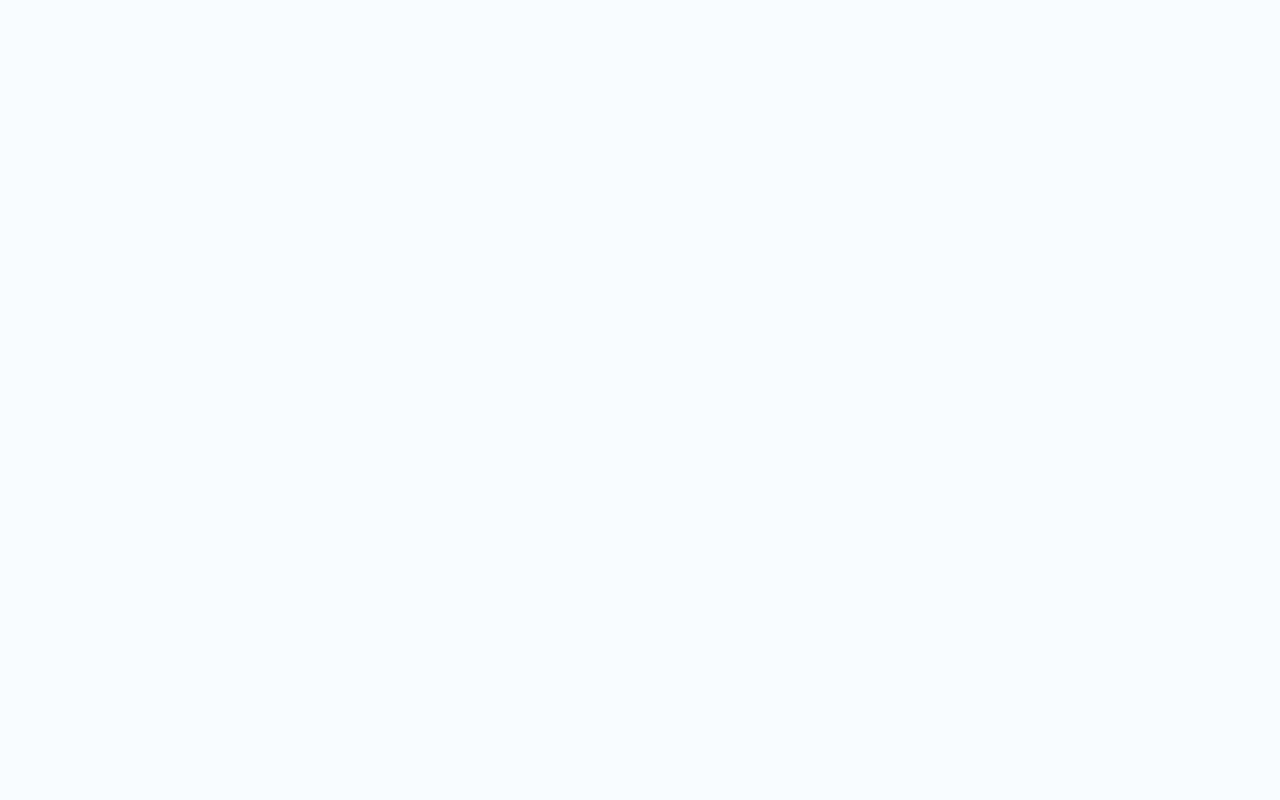
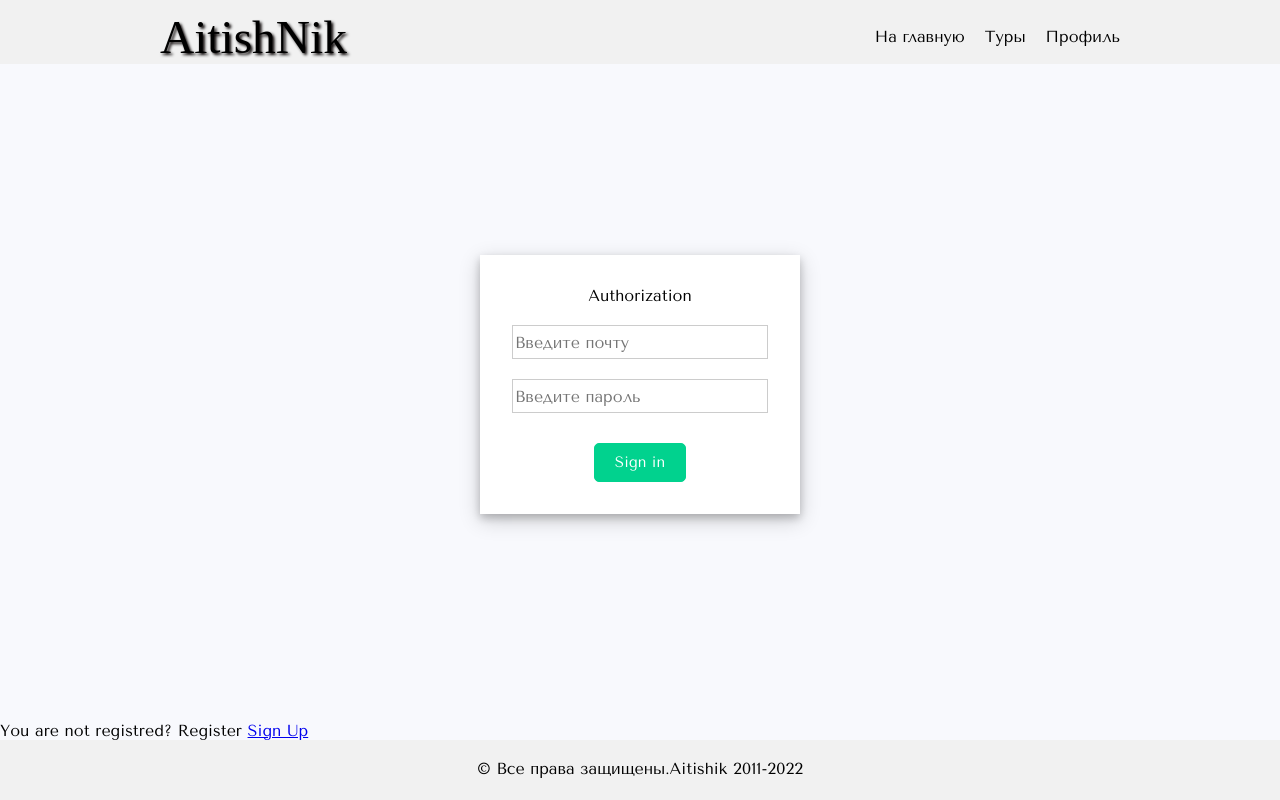
Before and after one commit to FionaNatasha/Myproject, a React (Create React App) app: page /signin in a window 1280 px wide. Before the commit this address had no page. Built offline with nearby package versions, Linux system fonts and the light colour scheme; a web font is replaced by a local one.

Commit message:
add new component sighin anf signup

```diff
--- a/src/App.js
+++ b/src/App.js
@@ -6,7 +6,8 @@ import Main from './component/Main_Screen/Main/Main'
 import News from './component/Main_Screen/News/News'
 import Profile from './component/Main_Screen/Profile/Profile'
 import SitePage from './component/SitePage';
-import FormSign from './component/Form_Sign/FormSign';
+import SignIn from './component/Form_Sign/SignIn';
+import SignUp from './component/Form_Sign/SignUp';
 import { useDispatch, useSelector } from 'react-redux';
 import { useEffect, useState } from 'react';
 import { loginAction } from './store/login.reducer';
@@ -54,13 +55,14 @@ function App() {
           <Route
             path="profile"
             element={!isAuth ? (
-              <Navigate replace to="/login" />
+              <Navigate replace to="/signin" />
             ) : (
               <Profile />
             )
             }
           />
-          <Route path='login' element={<FormSign />} />
+          <Route path='signin' element={<SignIn />} />
+          <Route path='signup' element={<SignUp />} />
         </Route>
       </Routes>
 
--- a/src/component/Form_Sign/FormSign.jsx
+++ b/src/component/Form_Sign/FormSign.jsx
@@ -1,32 +1,10 @@
-import { useEffect, useState } from "react";
-import { useDispatch, useSelector } from "react-redux";
-import { useNavigate } from "react-router-dom";
-import "./FormSign.css";
-import {useForm} from './useForm.js'
-import {ValidateForm} from "./validation";
-
-function FormSign() {
-
-  const dispatch = useDispatch();
-  const navigate = useNavigate();
-  const state = useSelector((state) => state.login);
-  const stateOnServer = useSelector((state) => state.mongodb);
-
-  const {data, handleChange, onSubmitSignIn} = useForm(ValidateForm,dispatch,stateOnServer)
-
-
-  //при правильных данный, перенаправление на страницу Профиля
-  useEffect(() => {
-    if (state.auth) {
-      navigate("/profile");
-    }
-  });
-
+function FormSign(props) {
+  let { state, data, handleChange, onSubmitSignIn, buttonTitle, formTitle } =
+    props;
   return (
     <div className="form_sign">
-      Вход в профиль
       <form>
-        Login
+        <div>{formTitle}</div>
         <div>
           <input
             type="text"
@@ -52,7 +30,9 @@ function FormSign() {
             onChange={handleChange}
             autoComplete="current-password"
             className={
-              state.passwordForm.validatePassword||!!state.errorLogin ? "active" : "active_error"
+              state.passwordForm.validatePassword || !!state.errorLogin
+                ? "active"
+                : "active_error"
             }
           />
           {!state.passwordForm.validatePassword && (
@@ -64,7 +44,7 @@ function FormSign() {
         {state.errorLogin.length > 0 && (
           <div className="validation_error">{state.errorLogin}</div>
         )}
-        <button onClick={onSubmitSignIn}>Sign in</button>
+        <button onClick={onSubmitSignIn}>{buttonTitle}</button>
       </form>
     </div>
   );
--- /dev/null
+++ b/src/component/Form_Sign/SignIn.jsx
@@ -0,0 +1,47 @@
+import { useEffect } from "react";
+import { useDispatch, useSelector } from "react-redux";
+import { useNavigate,NavLink } from "react-router-dom";
+import "./FormSign.css";
+import FormSign from "./FormSign";
+import { useForm } from "./useForm.js";
+import { ValidateForm } from "./validation";
+
+
+function SignIn() {
+  const dispatch = useDispatch();
+  const navigate = useNavigate();
+  const state = useSelector((state) => state.login);
+  const stateOnServer = useSelector((state) => state.mongodb);
+
+  const { data, handleChange, onSubmitSignIn } = useForm(
+    ValidateForm,
+    dispatch,
+    stateOnServer
+  );
+
+  //при правильных данный, перенаправление на страницу Профиля
+  useEffect(() => {
+    if (state.auth) {
+      navigate("/profile");
+    }
+  });
+
+  return (
+    <>
+      <FormSign
+        state={state}
+        data={data}
+        handleChange={handleChange}
+        onSubmitSignIn={onSubmitSignIn}
+        buttonTitle = {"Sign in"}
+        formTitle={"Authorization"}
+
+      />
+       <div>
+        You are not registred? Register <NavLink to="/signup">Sign Up</NavLink>
+      </div>
+    </>
+  );
+}
+
+export default SignIn;
--- /dev/null
+++ b/src/component/Form_Sign/SignUp.jsx
@@ -0,0 +1,36 @@
+import { NavLink } from "react-router-dom";
+import FormSign from "./FormSign";
+import { useDispatch, useSelector } from "react-redux";
+import "./FormSign.css";
+import { useForm } from "./useForm.js";
+import { ValidateForm } from "./validation";
+
+function SignUp(props) {
+  const dispatch = useDispatch();
+  const state = useSelector((state) => state.login);
+  const stateOnServer = useSelector((state) => state.mongodb);
+
+  const { data, handleChange, onSubmitSignIn } = useForm(
+    ValidateForm,
+    dispatch,
+    stateOnServer
+  );
+
+  return (
+    <>
+      <FormSign
+        state={state}
+        data={data}
+        handleChange={handleChange}
+        onSubmitSignIn={onSubmitSignIn}
+        buttonTitle={"Sign Up"}
+        formTitle={"Registration"}
+      />
+      <div>
+        Do you have an account<NavLink to="/signin">Sign In</NavLink>
+      </div>
+    </>
+  );
+}
+
+export default SignUp;
--- a/src/component/Header/NavLinkList.jsx
+++ b/src/component/Header/NavLinkList.jsx
@@ -15,7 +15,7 @@ function NavLinkList(props) {
      <NavLink to='/'>На главную</NavLink>
      <NavLink to='/news'>Туры</NavLink>
      <NavLink to='/profile'>Профиль</NavLink>
-     {props.isAuth&&<NavLink to='/login' onClick={logOut}>Выйти</NavLink>}
+     {props.isAuth&&<NavLink to='/signin' onClick={logOut}>Выйти</NavLink>}
     </>
   );
 }
--- a/src/component/Header/header.less
+++ b/src/component/Header/header.less
@@ -23,7 +23,6 @@
         .nav_link {
             display: flex;
             justify-content: space-evenly;
-
             padding-left: 50px;
 
 
--- a/src/component/Main_Screen/Profile/Profile.less
+++ b/src/component/Main_Screen/Profile/Profile.less
@@ -18,12 +18,9 @@
             img {
 
                 width: 100%;
-
                 margin: 20px auto 0px auto;
                 overflow: hidden;
                 border-radius: 50%;
-                // width: 351px;
-                // border-radius: 200px;
 
             }
 
```
